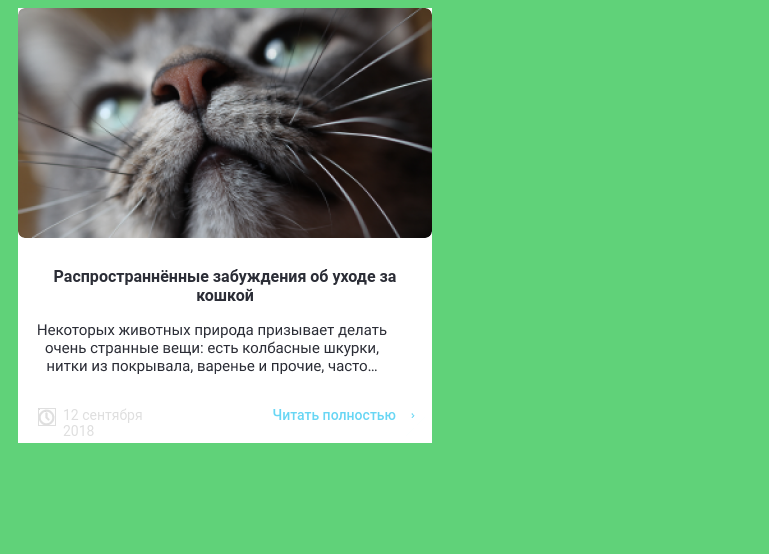
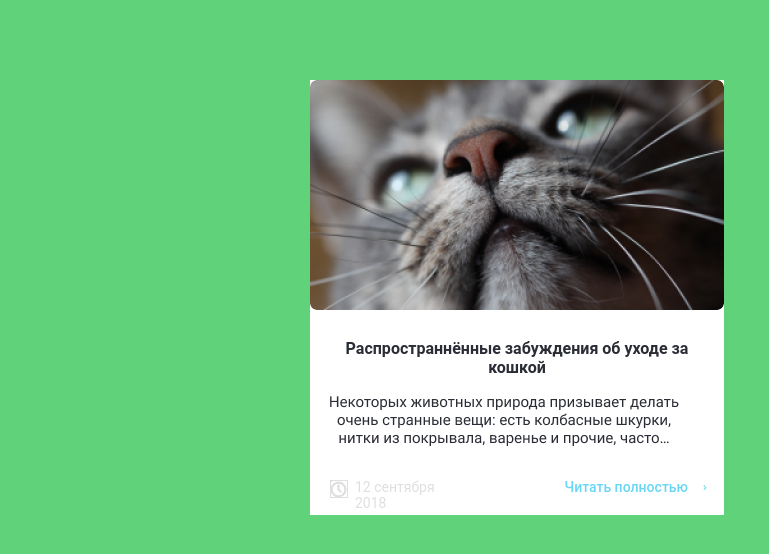
Before and after one commit to amaloletkin/master, a plain HTML site: page index.html in a window 1280 px wide. Shown: the whole page, without its empty margins (0-769 px from the left). Drawn offline with Linux system fonts and the light colour scheme.

Commit message:
Added some new files.

```diff
--- a/script.js
+++ b/script.js
@@ -0,0 +1,3 @@
+alert () {
+
+}
--- a/styles.css
+++ b/styles.css
@@ -11,13 +11,13 @@
     background: #ffffff;
 }
 .div {
-    position: static;
+    position: absolute;
     width: 414px;
     height: 435px;
-    left: 0%;
-    right: 0%;
-    top: 0%;
-    bottom: 0%;
+    left: 300px;
+    right: 200px;
+    top: 10%;
+    bottom: auto;
 
     flex: none;
     order: 0;
```
Also changed, not shown: 1 other file.
